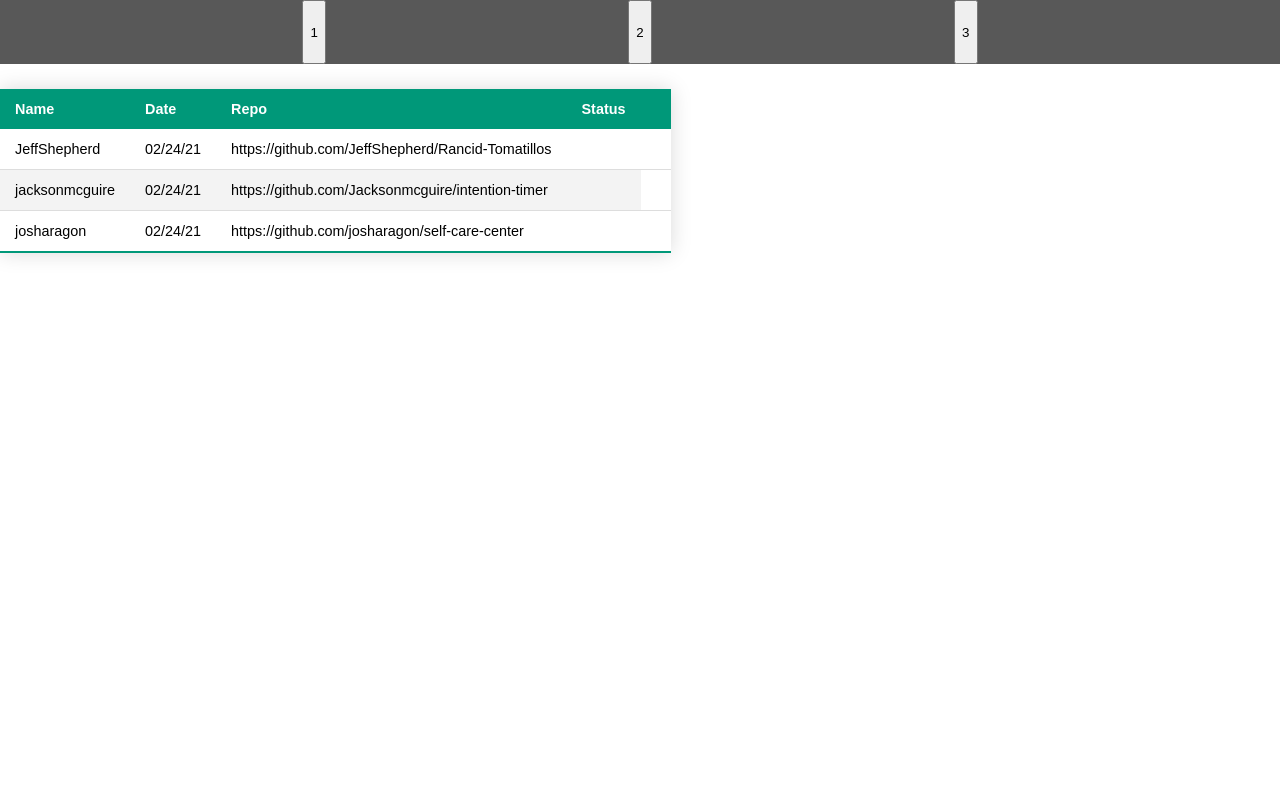
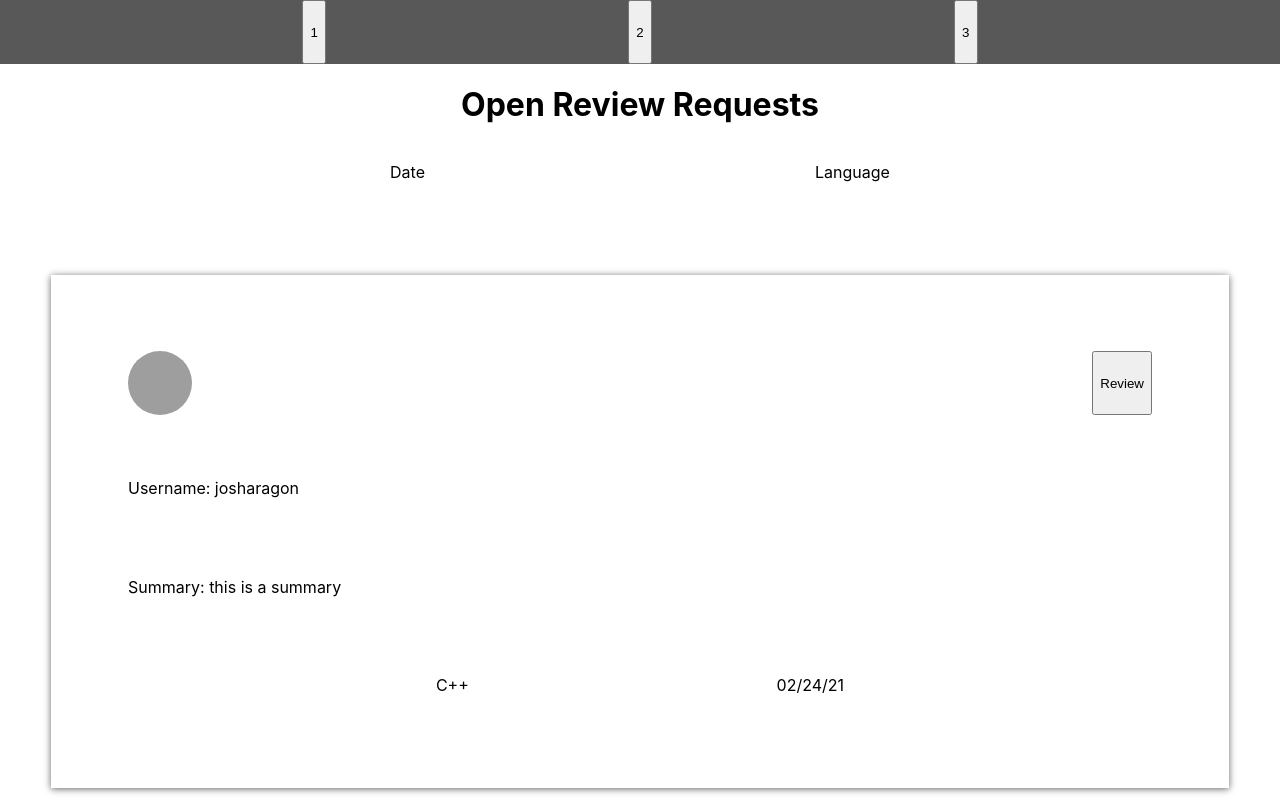
Before and after one commit to owenhallgren/stretch-project, a React (Create React App) app: page / in a window 1280 px wide. Shown: the top 800 px of the page. Built offline with nearby package versions, Linux system fonts and the light colour scheme; grey boxes are pictures that could not be loaded.

Commit message:
Added ability to add a card to review

```diff
--- a/src/Components/App/App.js
+++ b/src/Components/App/App.js
@@ -18,14 +18,29 @@ class App extends Component {
     this.setState( {openReviews: mockReviews} )
   }
 
+  addReview = (id) => {
+    const updatedReviews = this.state.openReviews.map(review => {
+      console.log(`review id ${review.id}`)
+      console.log(id)
+      if(review.id === parseInt(id)) {
+        review.reviewer = this.state.user
+      }
+      return review
+    })
+
+    console.log(updatedReviews)
+    this.setState({openReviews: updatedReviews})
+    console.log(this.state.openReviews)
+  }
+
+
 
   render() {
     return (
       <main>
         <Nav />
-        {/* <OpenReviews openReviews={this.state.openReviews}/> */}
-        {/* <CurrentReviews user={this.state.user} openReviews={this.state.openReviews}/> */}
-        <CurrentReviews state={this.state}/>
+        <OpenReviews openReviews={this.state.openReviews} addReview={this.addReview}/>
+        {/* <CurrentReviews state={this.state}/> */}
       </main>
     )
   }
--- a/src/Components/Card/Card.js
+++ b/src/Components/Card/Card.js
@@ -1,10 +1,13 @@
 import React from 'react';
 import './Card.css';
 
-const Card = ( {username, summary, email, language, date} ) => {
+const Card = ( {username, summary, email, language, date, id, addReview} ) => {
     return (
         <article className='card'>
+          <div className='card-top'>
             <img src={`https://avatars.githubusercontent.com/${username}`} className='user-picture'></img>
+            <button id={id} className='review-button' onClick = {(e) => addReview(e.target.id)}>Review</button>
+          </div>
             <p>Username: {username}</p>
             <p>Summary: {summary}</p>
             <div className='card-specifics'>
--- a/src/Components/OpenReviews/OpenReviews.css
+++ b/src/Components/OpenReviews/OpenReviews.css
@@ -12,3 +12,8 @@
     flex-direction: column;
     align-items: center;
 }
+
+.card-top {
+  display: flex;
+  justify-content: space-between;
+}
--- a/src/Components/OpenReviews/OpenReviews.js
+++ b/src/Components/OpenReviews/OpenReviews.js
@@ -3,7 +3,7 @@ import Card from '../Card/Card';
 import './OpenReviews.css';
 
 
-const OpenReviews = ( {openReviews} ) => {
+const OpenReviews = ( {openReviews, addReview} ) => {
     const filteredReviews = openReviews.filter(review => !review.reviewer)
     const allReviews = filteredReviews.map(review => {
         return (
@@ -12,6 +12,9 @@ const OpenReviews = ( {openReviews} ) => {
                 summary={review.summary}
                 language={review.language}
                 date={review.date}
+                id={review.id}
+                key={review.id}
+                addReview={addReview}
             />
         )
     })
--- a/src/mockUserData.js
+++ b/src/mockUserData.js
@@ -1,8 +1,8 @@
 export const mockReviews = [
-    {username:'JeffShepherd', summary: 'this is a summary', email:'mfgdgyemdpiseedowu@wqcefp.com', language:'Python', date:'02/24/21', repo: 'https://github.com/JeffShepherd/Rancid-Tomatillos', status:'', reviewer: 'Jackson' },
-    {username:'jacksonmcguire', summary: 'this is a summary', email:'mfgdgyemdpiseedowu@wqcefp.com', language:'JavaScript', date:'02/24/21', repo: 'https://github.com/Jacksonmcguire/intention-timer', status:'', reviewer: 'Jackson'},
-    {username:'josharagon', summary: 'this is a summary', email:'mfgdgyemdpiseedowu@wqcefp.com', language:'C++', date:'02/24/21', repo:'https://github.com/josharagon/self-care-center', status:'', reviewer: 'Jackson'},
-    {username:'owenhallgren', summary: 'this is a summary', email:'mfgdgyemdpiseedowu@wqcefp.com', language:'C#', date:'02/24/21', repo: 'https://github.com/owenhallgren/js-fun-at-the-library', status:'', reviewer: ''}
+    {username:'JeffShepherd', summary: 'this is a summary', email:'mfgdgyemdpiseedowu@wqcefp.com', language:'Python', date:'02/24/21', repo: 'https://github.com/JeffShepherd/Rancid-Tomatillos', status:'', reviewer: 'Jackson', id:420 },
+    {username:'jacksonmcguire', summary: 'this is a summary', email:'mfgdgyemdpiseedowu@wqcefp.com', language:'JavaScript', date:'02/24/21', repo: 'https://github.com/Jacksonmcguire/intention-timer', status:'', reviewer: 'Jackson',id:69},
+    {username:'josharagon', summary: 'this is a summary', email:'mfgdgyemdpiseedowu@wqcefp.com', language:'C++', date:'02/24/21', repo:'https://github.com/josharagon/self-care-center', status:'', reviewer: '', id:42069},
+    {username:'owenhallgren', summary: 'this is a summary', email:'mfgdgyemdpiseedowu@wqcefp.com', language:'C#', date:'02/24/21', repo: 'https://github.com/owenhallgren/js-fun-at-the-library', status:'', reviewer: '', id:69420}
 ];
 
 export const mockUsers = [
```
